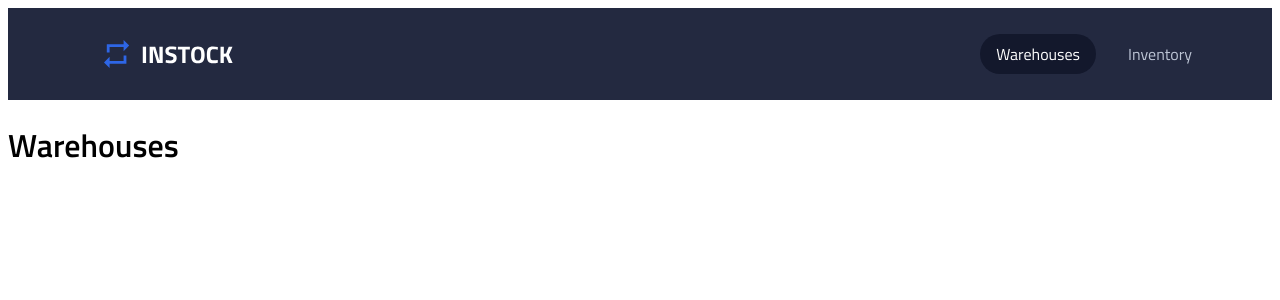
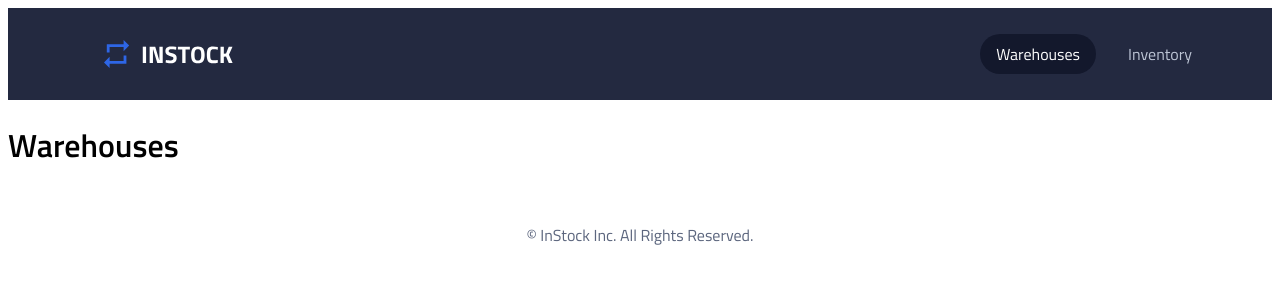
Before and after one commit to aliciajpan/instock-front-end, a React (Vite) app: page / in a window 1280 px wide. Shown: the top 300 px of the page. Built offline with nearby package versions, Linux system fonts and the light colour scheme.

Commit message:
feat: added footer component

```diff
--- a/src/App.jsx
+++ b/src/App.jsx
@@ -10,6 +10,7 @@ import AddWarehouse from './components/AddWarehouse/AddWarehouse';
 import AddInventory from './components/AddInventory/AddInventory';
 import EditWarehouse from './components/EditWarehouse/EditWarehouse';
 import EditInventory from './components/EditInventory/EditInventory';
+import Footer from './components/Footer/Footer';
 
 function App() {
   return (
@@ -27,6 +28,7 @@ function App() {
 
         <Route path="*" element={<NotFoundPage />} />
       </Routes>
+      <Footer />
     </Router>
   );
 }
--- /dev/null
+++ b/src/components/Footer/Footer.jsx
@@ -0,0 +1,11 @@
+import './Footer.scss';
+
+function Footer() {
+  return (
+    <footer className="footer">
+      <p>© InStock Inc. All Rights Reserved.</p>
+    </footer>
+  );
+}
+
+export default Footer
--- /dev/null
+++ b/src/components/Footer/Footer.scss
@@ -0,0 +1,8 @@
+@import '../../styles/partials/mixins';
+@import '../../styles/partials/variables';
+
+.footer {
+  color: $slate;
+  text-align: center;
+  padding: 1rem;
+}
--- a/src/components/Header/Header.scss
+++ b/src/components/Header/Header.scss
@@ -50,7 +50,6 @@
     color: $cloud;
     text-decoration: none;
     border-radius: 20px;
-    transition: background-color 0.3s ease;
   }
 
   &__nav a.active {
```
